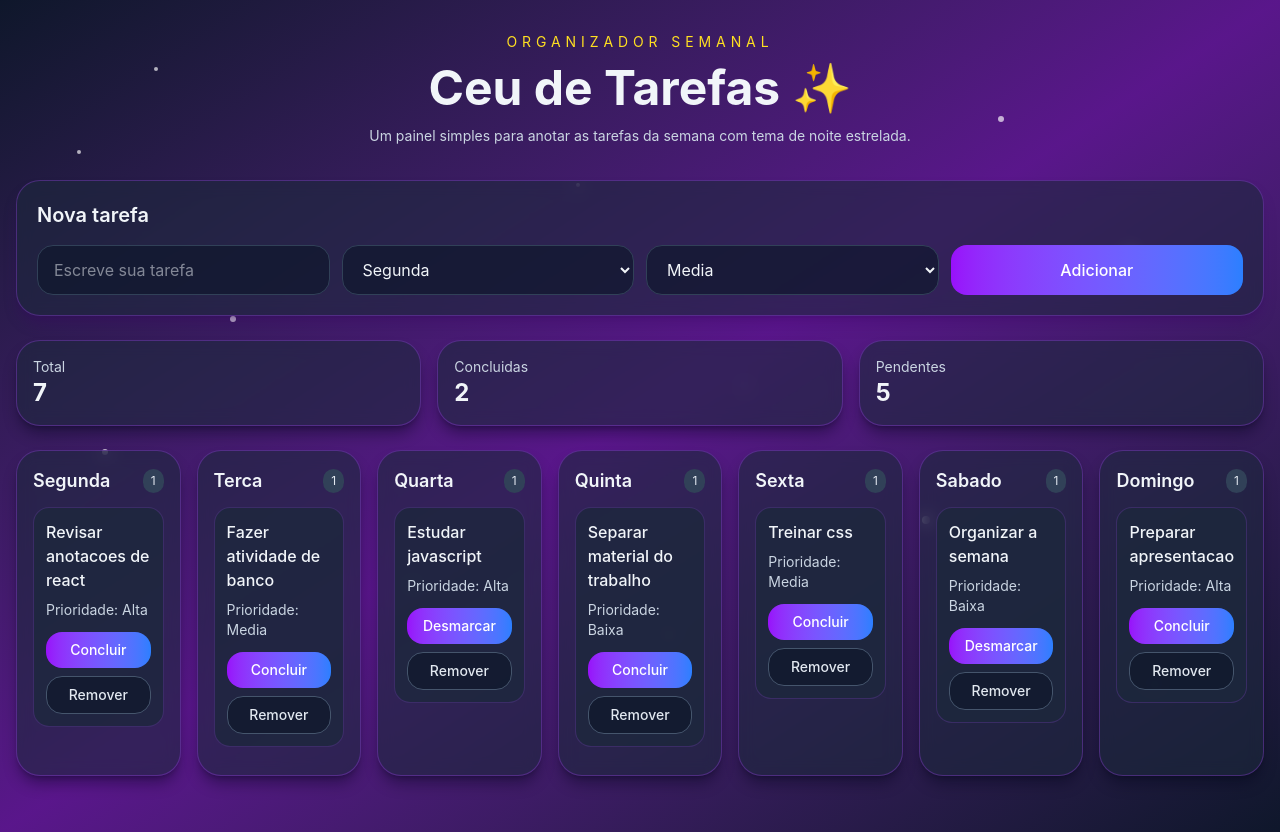
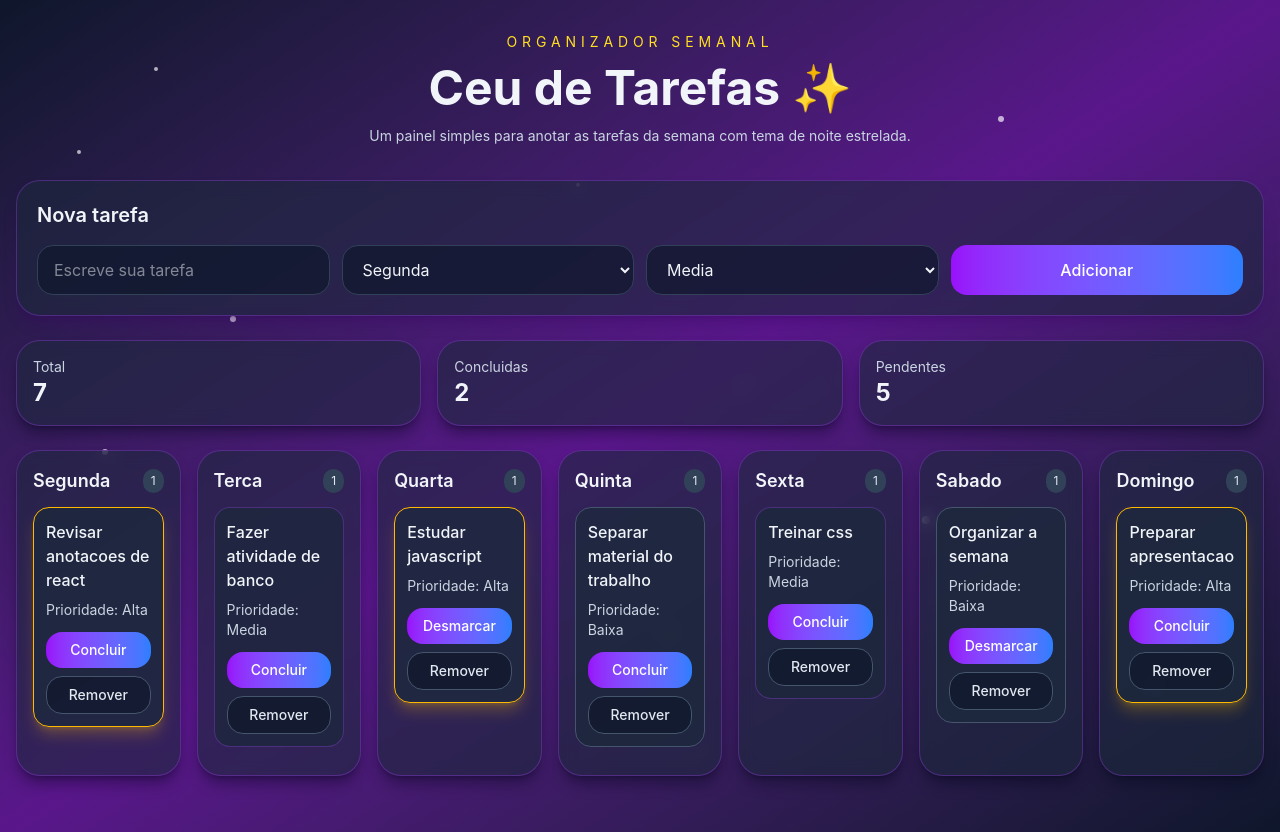
Before and after one commit to barbaraleao-28/Projeto-React-Tarefas, a React (Vite) app: page / in a window 1280 px wide. Built offline with nearby package versions, Linux system fonts and the light colour scheme.

Commit message:
adicionado brilho nas tarefas de alta prioridade

```diff
--- a/src/components/TaskCard.jsx
+++ b/src/components/TaskCard.jsx
@@ -1,6 +1,14 @@
 function TaskCard({ tarefa, marcarConcluida, removerTarefa }) {
+  const estiloDaPrioridade = {
+    Alta: 'border-amber-400 shadow-lg shadow-amber-400/25',
+    Media: 'border-purple-500/30',
+    Baixa: 'border-slate-600',
+  }
+
   return (
-    <article className="mb-3 rounded-2xl border border-purple-500/20 bg-slate-800/80 p-3 text-slate-100">
+    <article
+      className={`mb-3 rounded-2xl border bg-slate-800/80 p-3 text-slate-100 ${estiloDaPrioridade[tarefa.priority]}`}
+    >
       <h3 className="font-medium">{tarefa.title}</h3>
       <p className="mt-2 text-sm text-slate-300">Prioridade: {tarefa.priority}</p>
       <div className="mt-3 space-y-2">
```
